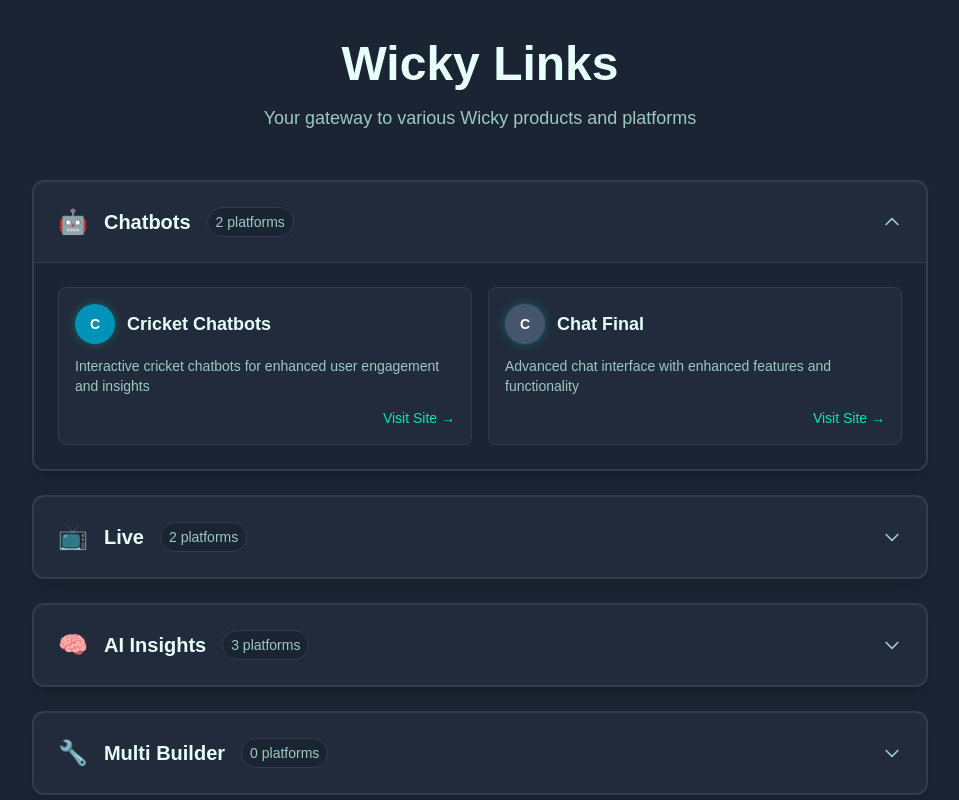
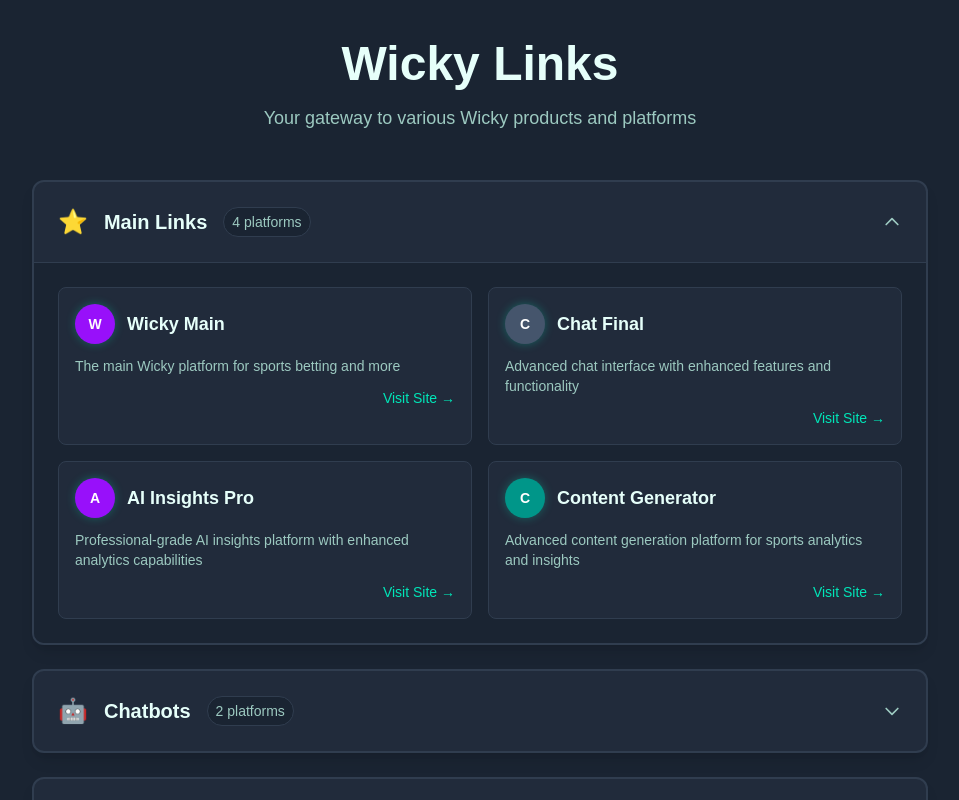
Before and after one commit to wickyaf123/wicky_links, a Next.js app: page / in a window 1280 px wide. Shown: the top 800 px of the page, without its empty margins (160-1119 px from the left). Built offline with nearby package versions, Linux system fonts and the light colour scheme.

Commit message:
Add Main Links category at the top with 4 key demo platforms

```diff
--- a/src/app/page.tsx
+++ b/src/app/page.tsx
@@ -3,7 +3,7 @@
 import { useState } from 'react';
 
 export default function Home() {
-  const [openCategories, setOpenCategories] = useState<string[]>(['chatbots']);
+  const [openCategories, setOpenCategories] = useState<string[]>(['main-links']);
 
   const toggleCategory = (categoryId: string) => {
     setOpenCategories(prev =>
@@ -14,6 +14,37 @@ export default function Home() {
   };
 
   const categories = [
+    {
+      id: 'main-links',
+      title: 'Main Links',
+      icon: '⭐',
+      links: [
+        {
+          name: "Wicky Main",
+          url: "https://wicky-alpha.vercel.app/",
+          description: "The main Wicky platform for sports betting and more",
+          color: "bg-purple-600",
+        },
+        {
+          name: "Chat Final",
+          url: "https://chatfinalfrontend.vercel.app/",
+          description: "Advanced chat interface with enhanced features and functionality",
+          color: "bg-slate-600",
+        },
+        {
+          name: "AI Insights Pro",
+          url: "https://ai-insights-pro-frontend.vercel.app/",
+          description: "Professional-grade AI insights platform with enhanced analytics capabilities",
+          color: "bg-purple-600",
+        },
+        {
+          name: "Content Generator",
+          url: "https://content-generator-mvp.vercel.app/",
+          description: "Advanced content generation platform for sports analytics and insights",
+          color: "bg-teal-600",
+        },
+      ]
+    },
     {
       id: 'chatbots',
       title: 'Chatbots',
```
